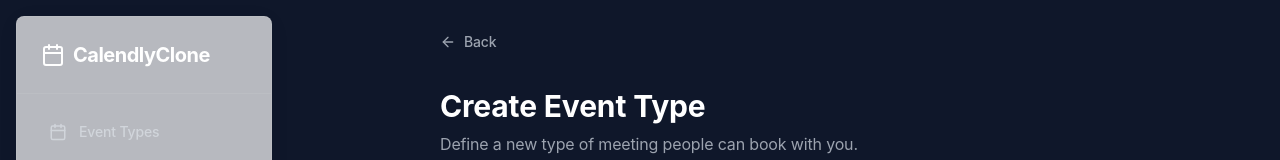
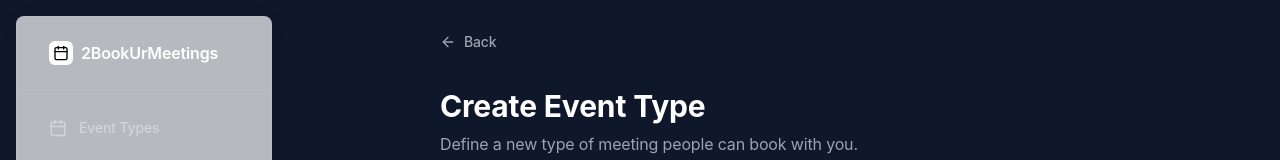
Before and after one commit to minimalmerlin/2bookurmeeting, a Next.js app: page /dashboard/event-types/new in a window 1280 px wide. Shown: the top 160 px of the page. Built offline with nearby package versions, Linux system fonts and the light colour scheme; no server answers; sample sign-in values are in the browser's storage.

Commit message:
fix: rename all proprietary references to 2BookUrMeetings

```diff
--- a/app/api/book/route.ts
+++ b/app/api/book/route.ts
@@ -46,7 +46,7 @@ export async function POST(req: Request) {
             conferenceDataVersion: 1, // Required to create a conference
             requestBody: {
                 summary: `${eventType.title} with ${name}`,
-                description: `Event booked via CalendlyClone.\n\nAttendee Name: ${name}\nAttendee Email: ${email}\n\n${eventType.description || ""}${answersText}`,
+                description: `Event booked via 2BookUrMeetings.\n\nAttendee Name: ${name}\nAttendee Email: ${email}\n\n${eventType.description || ""}${answersText}`,
                 start: { dateTime: start.toISOString() },
                 end: { dateTime: end.toISOString() },
                 attendees: [{ email }],
--- a/app/dashboard/layout.tsx
+++ b/app/dashboard/layout.tsx
@@ -20,10 +20,12 @@ export default async function DashboardLayout({
             {/* Sidebar */}
             <aside className="w-64 glass-panel border-r border-[#ffffff10] flex flex-col m-4 mr-0">
                 <div className="p-6 border-b border-[#ffffff10]">
-                    <h2 className="text-xl font-bold tracking-tight text-white flex items-center gap-2">
-                        <Calendar className="text-primary-color" />
-                        CalendlyClone
-                    </h2>
+                    <div className="flex items-center gap-2 px-2 text-white font-semibold whitespace-nowrap overflow-hidden">
+                        <div className="bg-white text-black p-1 rounded-md shrink-0">
+                            <Calendar size={16} />
+                        </div>
+                        2BookUrMeetings
+                    </div>
                 </div>
 
                 <nav className="flex-1 p-4 space-y-2">
--- a/app/embed/[username]/[slug]/page.tsx
+++ b/app/embed/[username]/[slug]/page.tsx
@@ -29,7 +29,7 @@ export default async function EmbedBookingPage({ params }: Props) {
             <div className="mb-8 border-b border-[#ffffff10] pb-6">
                 <p className="text-gray-400 font-medium mb-1">{user.name}</p>
                 <h1 className="text-2xl font-bold text-white mb-2">{eventType.title}</h1>
-                <p className="text-sm text-gray-300">{eventType.duration} minutes • Powered by CalendlyClone</p>
+                <p className="text-sm text-gray-300">{eventType.duration} minutes • Powered by 2BookUrMeetings</p>
             </div>
             <BookingForm eventType={eventType} user={user} />
         </div>
--- a/app/layout.tsx
+++ b/app/layout.tsx
@@ -3,8 +3,8 @@ import "./globals.css";
 import { Providers } from "@/components/Providers";
 
 export const metadata: Metadata = {
-  title: "Calendly Clone",
-  description: "A premium Calendly clone built with Next.js",
+  title: "2BookUrMeetings",
+  description: "Der kostenlose, Open-Source Termin-Link für Creator & Freelancer",
 };
 
 export default function RootLayout({
--- a/components/SettingsForm.tsx
+++ b/components/SettingsForm.tsx
@@ -41,9 +41,9 @@ export function SettingsForm({ initialUsername }: { initialUsername: string }) {
         <form onSubmit={onSubmit} className="space-y-6">
             <div className="space-y-2">
                 <label htmlFor="username" className="block text-sm font-medium text-gray-300">Public Username</label>
-                <div className="relative">
-                    <div className="absolute inset-y-0 left-0 pl-4 flex items-center pointer-events-none">
-                        <span className="text-gray-500 text-sm font-medium">calendlyclone.com/</span>
+                <div className="relative flex rounded-md shadow-sm">
+                    <div className="flex-1 bg-gray-50 border border-r-0 dark:border-gray-700 dark:bg-gray-800 p-2 sm:p-2.5 rounded-l-md flex items-center">
+                        <span className="text-gray-500 text-sm font-medium">2bookurmeetings.vercel.app/</span>
                     </div>
                     <input
                         id="username"
```
